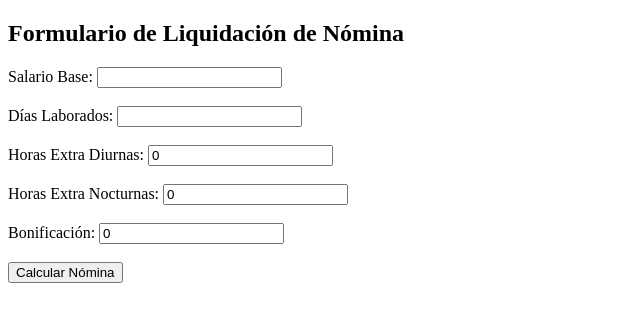
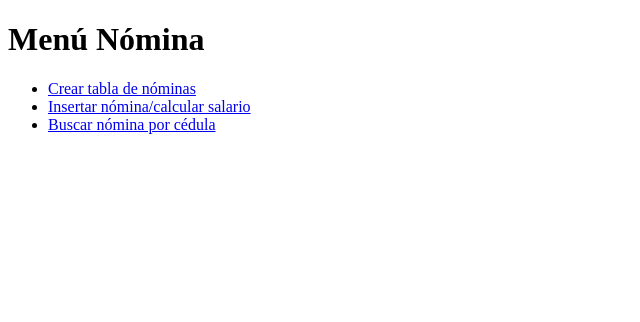
Before and after one commit to Sepu2412/liquidador-de-nomina, a Flask app: page / in a window 1280 px wide. Shown: the top 322 px of the page, without its empty margins (0-640 px from the left). Run offline with Flask 3, Linux system fonts and the light colour scheme.

Commit message:
pagina web

```diff
--- a/app.py
+++ b/app.py
@@ -1,39 +1,78 @@
+import sqlite3
 from flask import Flask, render_template, request
-from src.model.nomina import LiquidadorNomina
 
 app = Flask(__name__)
 
-@app.route('/')
-def inicio():
-    # Muestra el formulario de cálculo
-    return render_template('calc_nomina.html')
+DB_FILE = "nominas.db"
 
-@app.route('/nomina/calcular', methods=['POST'])
-def calcular_nomina():
-    try:
-        # Obtener los datos del formulario
-        salario_base = float(request.form['salario_base'])
-        dias_laborados = int(request.form['dias_laborados'])
-        horas_extra_diurnas = int(request.form['horas_extra_diurnas'])
-        horas_extra_nocturnas = int(request.form['horas_extra_nocturnas'])
-        bonificacion = float(request.form['bonificacion'])
+def crear_tabla():
+    with sqlite3.connect(DB_FILE) as conn:
+        conn.execute("""
+        CREATE TABLE IF NOT EXISTS nominas (
+            id INTEGER PRIMARY KEY AUTOINCREMENT,
+            cedula TEXT NOT NULL,
+            nombre TEXT NOT NULL,
+            salario_base REAL NOT NULL,
+            dias_laborados INTEGER NOT NULL,
+            horas_extra_diurnas INTEGER NOT NULL,
+            horas_extra_nocturnas INTEGER NOT NULL,
+            bonificacion REAL NOT NULL,
+            salario_neto REAL NOT NULL
+        )
+        """)
+        conn.commit()
 
-        # Crear el objeto y calcular la nómina
-        liquidador = LiquidadorNomina(
-            salario_base=salario_base,
-            dias_laborados=dias_laborados,
-            horas_extra_diurnas=horas_extra_diurnas,
-            horas_extra_nocturnas=horas_extra_nocturnas,
-            bonificacion=bonificacion
-        )
+def insertar_nomina(cedula, nombre, salario_base, dias_laborados, horas_extra_diurnas, horas_extra_nocturnas, bonificacion, salario_neto):
+    with sqlite3.connect(DB_FILE) as conn:
+        conn.execute("""
+        INSERT INTO nominas (cedula, nombre, salario_base, dias_laborados, horas_extra_diurnas, horas_extra_nocturnas, bonificacion, salario_neto)
+        VALUES (?, ?, ?, ?, ?, ?, ?, ?)""",
+        (cedula, nombre, salario_base, dias_laborados, horas_extra_diurnas, horas_extra_nocturnas, bonificacion, salario_neto))
+        conn.commit()
 
-        salario_neto = liquidador.liquidar()
+def buscar_nomina(cedula):
+    with sqlite3.connect(DB_FILE) as conn:
+        cur = conn.execute("SELECT * FROM nominas WHERE cedula = ?", (cedula,))
+        return cur.fetchone()
 
-        # Mostrar resultado en pantalla
-        return f"<h2>Salario Neto Calculado: ${salario_neto:,.2f}</h2><br><a href='/'>Volver</a>"
+def calcular_neto(salario_base, dias_laborados, horas_extra_diurnas, horas_extra_nocturnas, bonificacion):
+    # Ejemplo de lógica de cálculo
+    extra_diurna = horas_extra_diurnas * 1.25 * (salario_base / 30 / 8)
+    extra_nocturna = horas_extra_nocturnas * 1.75 * (salario_base / 30 / 8)
+    salario = (salario_base / 30 * dias_laborados) + extra_diurna + extra_nocturna + bonificacion
+    return salario
 
-    except Exception as e:
-        return f"<h3>Error en el cálculo: {str(e)}</h3><br><a href='/'>Volver</a>"
+@app.route('/', methods=["GET"])
+def menu():
+    return render_template("calc_nomina.html", vista="menu")
 
-if __name__ == '__main__':
+@app.route('/crear_tabla', methods=["GET"])
+def ruta_crear_tabla():
+    crear_tabla()
+    return render_template("calc_nomina.html", vista="mensaje", mensaje="Tabla creada exitosamente.")
+
+@app.route('/insertar', methods=["GET", "POST"])
+def ruta_insertar():
+    if request.method == "POST":
+        cedula = request.form["cedula"]
+        nombre = request.form["nombre"]
+        salario_base = float(request.form["salario_base"])
+        dias_laborados = int(request.form["dias_laborados"])
+        horas_extra_diurnas = int(request.form["horas_extra_diurnas"])
+        horas_extra_nocturnas = int(request.form["horas_extra_nocturnas"])
+        bonificacion = float(request.form["bonificacion"])
+        salario_neto = calcular_neto(salario_base, dias_laborados, horas_extra_diurnas, horas_extra_nocturnas, bonificacion)
+        insertar_nomina(cedula, nombre, salario_base, dias_laborados, horas_extra_diurnas, horas_extra_nocturnas, bonificacion, salario_neto)
+        return render_template("calc_nomina.html", vista="mensaje", mensaje=f"Nomina insertada. Salario Neto: ${salario_neto:,.2f}")
+    return render_template("calc_nomina.html", vista="insertar")
+
+@app.route('/buscar', methods=["GET", "POST"])
+def ruta_buscar():
+    nomina = None
+    if request.method == "POST":
+        cedula = request.form["cedula"]
+        nomina = buscar_nomina(cedula)
+    return render_template("calc_nomina.html", vista="buscar", nomina=nomina)
+
+if __name__ == "__main__":
     app.run(debug=True)
--- a/templates/calc_nomina.html
+++ b/templates/calc_nomina.html
@@ -1,30 +1,54 @@
 <!DOCTYPE html>
-<html lang="es">
+<html>
 <head>
-    <meta charset="UTF-8">
-    <title>Liquidación de Nómina</title>
+    <title>Nóminas Local</title>
 </head>
 <body>
-    <h2>Formulario de Liquidación de Nómina</h2>
-
-    <form action="/nomina/calcular" method="post">
-        <label>Salario Base:</label>
-        <input type="number" name="salario_base" required><br><br>
-
-        <label>Días Laborados:</label>
-        <input type="number" name="dias_laborados" required><br><br>
-
-        <label>Horas Extra Diurnas:</label>
-        <input type="number" name="horas_extra_diurnas" value="0"><br><br>
-
-        <label>Horas Extra Nocturnas:</label>
-        <input type="number" name="horas_extra_nocturnas" value="0"><br><br>
-
-        <label>Bonificación:</label>
-        <input type="number" name="bonificacion" value="0"><br><br>
-
-        <input type="submit" value="Calcular Nómina">
+{% if vista == "menu" %}
+    <h1>Menú Nómina</h1>
+    <ul>
+        <li><a href="/crear_tabla">Crear tabla de nóminas</a></li>
+        <li><a href="/insertar">Insertar nómina/calcular salario</a></li>
+        <li><a href="/buscar">Buscar nómina por cédula</a></li>
+    </ul>
+{% elif vista == "insertar" %}
+    <h2>Insertar nómina y calcular salario</h2>
+    <form method="POST">
+        Cedula: <input type="text" name="cedula" required><br>
+        Nombre: <input type="text" name="nombre" required><br>
+        Salario base: <input type="number" name="salario_base" step="0.01" required><br>
+        Días laborados: <input type="number" name="dias_laborados" required><br>
+        Horas extra diurnas: <input type="number" name="horas_extra_diurnas" required><br>
+        Horas extra nocturnas: <input type="number" name="horas_extra_nocturnas" required><br>
+        Bonificación: <input type="number" name="bonificacion" step="0.01" required><br>
+        <input type="submit" value="Insertar y calcular">
     </form>
-
+    <a href="/">Volver al menú</a>
+{% elif vista == "buscar" %}
+    <h2>Buscar nómina</h2>
+    <form method="POST">
+        Cedula: <input type="text" name="cedula" required>
+        <input type="submit" value="Buscar">
+    </form>
+    {% if nomina %}
+        <h3>Resultado:</h3>
+        <ul>
+            <li>Cédula: {{ nomina[1] }}</li>
+            <li>Nombre: {{ nomina[2] }}</li>
+            <li>Salario base: {{ nomina[3] }}</li>
+            <li>Días laborados: {{ nomina[4] }}</li>
+            <li>Horas extra diurnas: {{ nomina[5] }}</li>
+            <li>Horas extra nocturnas: {{ nomina[6] }}</li>
+            <li>Bonificación: {{ nomina[7] }}</li>
+            <li>Salario Neto: <b>${{ "%.2f"|format(nomina[8]) }}</b></li>
+        </ul>
+    {% elif nomina is not none %}
+        <p>No se encontró nómina para esa cédula.</p>
+    {% endif %}
+    <a href="/">Volver al menú</a>
+{% elif vista == "mensaje" %}
+    <h2>{{ mensaje }}</h2>
+    <a href="/">Volver al menú</a>
+{% endif %}
 </body>
 </html>
```
Also changed, not shown: SecretConfig.py (+6 -7 lines), nominas.db (added).
